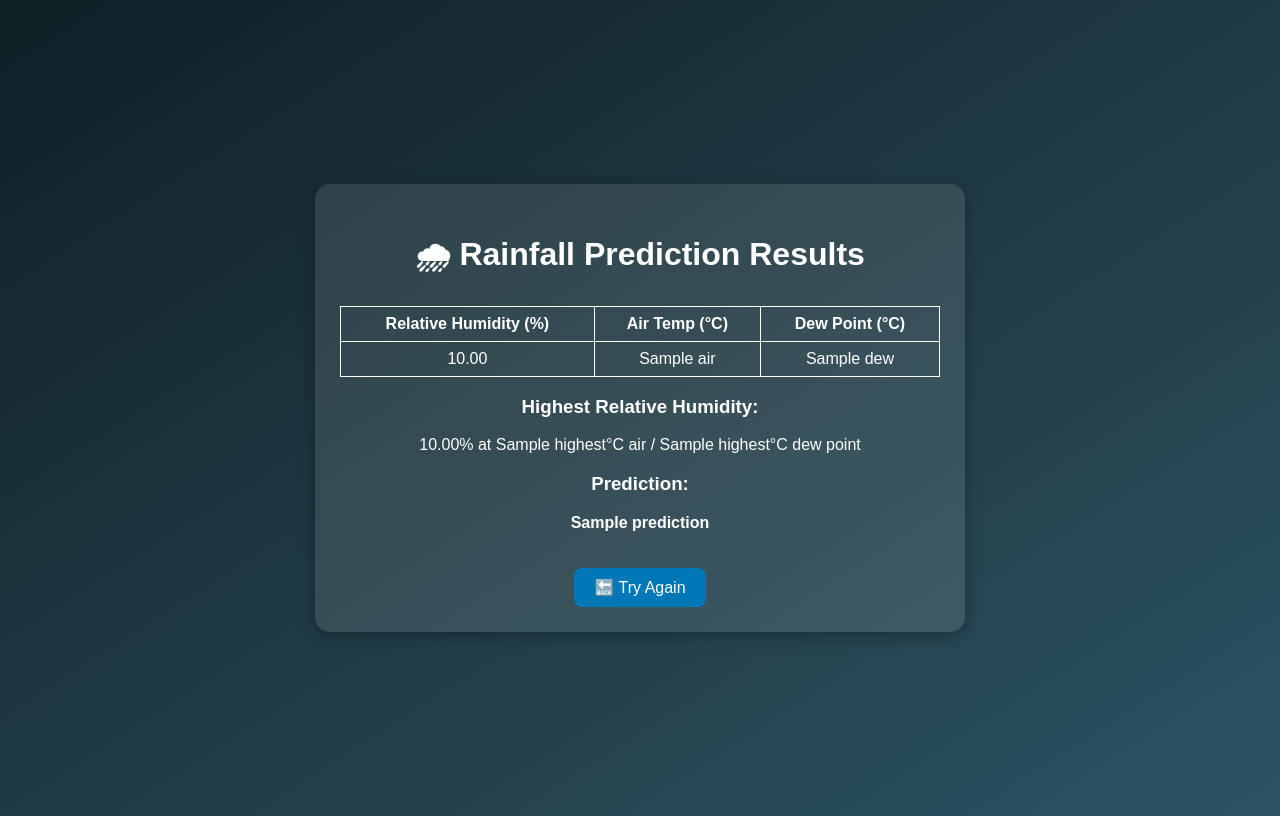
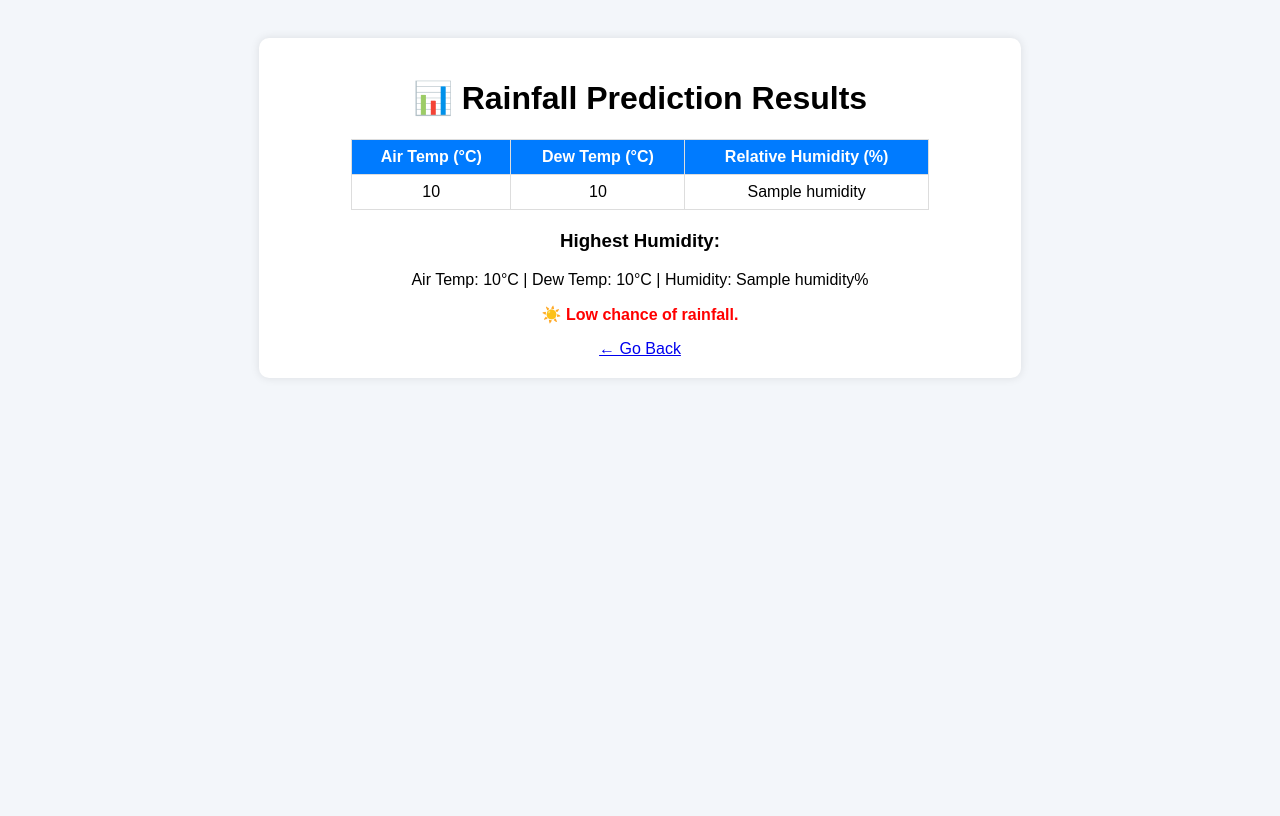
Before and after one commit to THEGODSAVIOUR/Python-project, a Flask app: template templates/result.html in a window 1280 px wide. After the commit the page ends 356 px from the top, so only its background shows below. Run offline with Flask 3, Linux system fonts and the light colour scheme; the template is opened without the code that fills it: most values are stand-ins (such as "Sample title", 1, 10 or a date in 2020).

Commit message:
Simplified rainfall prediction — removed graph, cleaned layout

```diff
--- a/app.py
+++ b/app.py
@@ -3,53 +3,47 @@
 
 app = Flask(__name__)
 
-def calculate_humidity(air_temp, dew_temp):
-    """Calculate relative humidity based on given formulas."""
-    specific_humidity = 6.11 * (10 ** ((7.5 * dew_temp) / (237.3 + dew_temp)))
-    saturation_point = 6.11 * (10 ** ((7.5 * air_temp) / (237.3 + air_temp)))
-    relative_humidity = (specific_humidity / saturation_point) * 100
-    return relative_humidity
-
-
 @app.route('/')
 def index():
     return render_template('index.html')
 
-
 @app.route('/predict', methods=['POST'])
 def predict():
     try:
-        n = int(request.form['count'])
-        readings = []
+        n = int(request.form['n'])
+        data = []
 
-        # Collect readings from form
-        for i in range(n):
-            air = float(request.form[f'air{i}'])
-            dew = float(request.form[f'dew{i}'])
-            rh = calculate_humidity(air, dew)
-            readings.append((rh, air, dew))
+        for i in range(1, n + 1):
+            air_temp = float(request.form[f'air_temp_{i}'])
+            dew_temp = float(request.form[f'dew_temp_{i}'])
 
-        # Sort by relative humidity (ascending)
-        readings.sort(key=lambda x: x[0])
+            # Calculations
+            specific_humidity = 6.11 * 10 ** ((7.5 * dew_temp) / (237.3 + dew_temp))
+            saturation_point = 6.11 * 10 ** ((7.5 * air_temp) / (237.3 + air_temp))
+            relative_humidity = (specific_humidity / saturation_point) * 100
 
-        # Find highest relative humidity
-        highest = readings[-1]
-        prediction = "Low chance of rainfall."
+            data.append({
+                'air_temp': air_temp,
+                'dew_temp': dew_temp,
+                'humidity': round(relative_humidity, 2)
+            })
 
-        # Check if temperature is dropping compared to previous reading
-        if highest[0] > 80 and n > 1 and highest[1] < readings[-2][1]:
-            prediction = "High chance of rainfall (humidity high & temperature dropping)."
+        # Sort by humidity
+        sorted_data = sorted(data, key=lambda x: x['humidity'])
+
+        # Highest humidity
+        highest = sorted_data[-1]
+        prediction = "High" if highest['humidity'] > 70 and highest['air_temp'] < 26 else "Low"
 
         return render_template(
             'result.html',
-            readings=readings,
+            sorted_data=sorted_data,
             highest=highest,
             prediction=prediction
         )
 
     except Exception as e:
-        return f"Error: {e}"
-
+        return f"Error: {str(e)}"
 
 if __name__ == '__main__':
     app.run(debug=True)
--- a/static/style.css
+++ b/static/style.css
@@ -1,64 +1,48 @@
 body {
-  background: linear-gradient(to bottom right, #0f2027, #203a43, #2c5364);
-  color: white;
-  font-family: 'Poppins', sans-serif;
-  display: flex;
-  justify-content: center;
-  align-items: center;
-  height: 100vh;
-  flex-direction: column;
+  font-family: Arial, sans-serif;
+  background: #f3f6fa;
+  text-align: center;
+  padding: 30px;
 }
 
 .container {
-  background: rgba(255, 255, 255, 0.1);
-  padding: 25px;
-  border-radius: 15px;
-  box-shadow: 0 4px 15px rgba(0,0,0,0.3);
-  text-align: center;
-  width: 90%;
-  max-width: 600px;
+  background: white;
+  border-radius: 10px;
+  padding: 20px;
+  width: 60%;
+  margin: auto;
+  box-shadow: 0 0 10px rgba(0,0,0,0.1);
 }
 
 input, button {
-  margin: 10px;
+  margin: 5px;
   padding: 8px;
-  border-radius: 8px;
-  border: none;
-  outline: none;
+  border-radius: 5px;
+  border: 1px solid #ccc;
 }
 
 button {
-  background-color: #00b4d8;
+  background-color: #007BFF;
   color: white;
   cursor: pointer;
-  font-weight: bold;
 }
 
 button:hover {
-  background-color: #0096c7;
+  background-color: #0056b3;
 }
 
 table {
-  width: 100%;
+  margin: 20px auto;
   border-collapse: collapse;
-  margin-top: 20px;
+  width: 80%;
 }
 
 th, td {
-  border: 1px solid white;
+  border: 1px solid #ddd;
   padding: 8px;
 }
 
-.btn {
-  display: inline-block;
-  margin-top: 20px;
-  background-color: #0077b6;
+th {
+  background-color: #007BFF;
   color: white;
-  padding: 10px 20px;
-  border-radius: 8px;
-  text-decoration: none;
 }
-
-.btn:hover {
-  background-color: #023e8a;
-}
--- a/templates/result.html
+++ b/templates/result.html
@@ -2,36 +2,38 @@
 <html lang="en">
 <head>
   <meta charset="UTF-8">
-    <meta name="viewport" content="width=device-width, initial-scale=1.0">
-    <title>Prediction Results</title>
+  <title>Rainfall Prediction Results</title>
   <link rel="stylesheet" href="{{ url_for('static', filename='style.css') }}">
 </head>
 <body>
   <div class="container">
-        <h1>🌧 Rainfall Prediction Results</h1>
+    <h1>📊 Rainfall Prediction Results</h1>
 
     <table>
       <tr>
+        <th>Air Temp (°C)</th>
+        <th>Dew Temp (°C)</th>
         <th>Relative Humidity (%)</th>
-                <th>Air Temp (°C)</th>
-                <th>Dew Point (°C)</th>
       </tr>
-            {% for rh, air, dew in readings %}
+      {% for row in sorted_data %}
       <tr>
-                <td>{{ "%.2f"|format(rh) }}</td>
-                <td>{{ air }}</td>
-                <td>{{ dew }}</td>
+        <td>{{ row.air_temp }}</td>
+        <td>{{ row.dew_temp }}</td>
+        <td>{{ row.humidity }}</td>
       </tr>
       {% endfor %}
     </table>
 
-        <h3>Highest Relative Humidity:</h3>
-        <p>{{ "%.2f"|format(highest[0]) }}% at {{ highest[1] }}°C air / {{ highest[2] }}°C dew point</p>
+    <h3>Highest Humidity:</h3>
+    <p>Air Temp: {{ highest.air_temp }}°C | Dew Temp: {{ highest.dew_temp }}°C | Humidity: {{ highest.humidity }}%</p>
 
-        <h3>Prediction:</h3>
-        <p><strong>{{ prediction }}</strong></p>
+    {% if prediction == "High" %}
+      <p style="color: blue; font-weight: bold;">🌧️ High chance of rainfall!</p>
+    {% else %}
+      <p style="color: red; font-weight: bold;">☀️ Low chance of rainfall.</p>
+    {% endif %}
 
-        <a href="/" class="btn">🔙 Try Again</a>
+    <a href="/" class="button">← Go Back</a>
   </div>
 </body>
 </html>
```
Also changed, not shown: script.js (added, +19 -0 lines), static/script.js (+20 -13 lines), templates/index.html (+10 -6 lines), requrements.txt (renamed from requirements.txt). Lines whose indentation alone changed are shown as unchanged.
